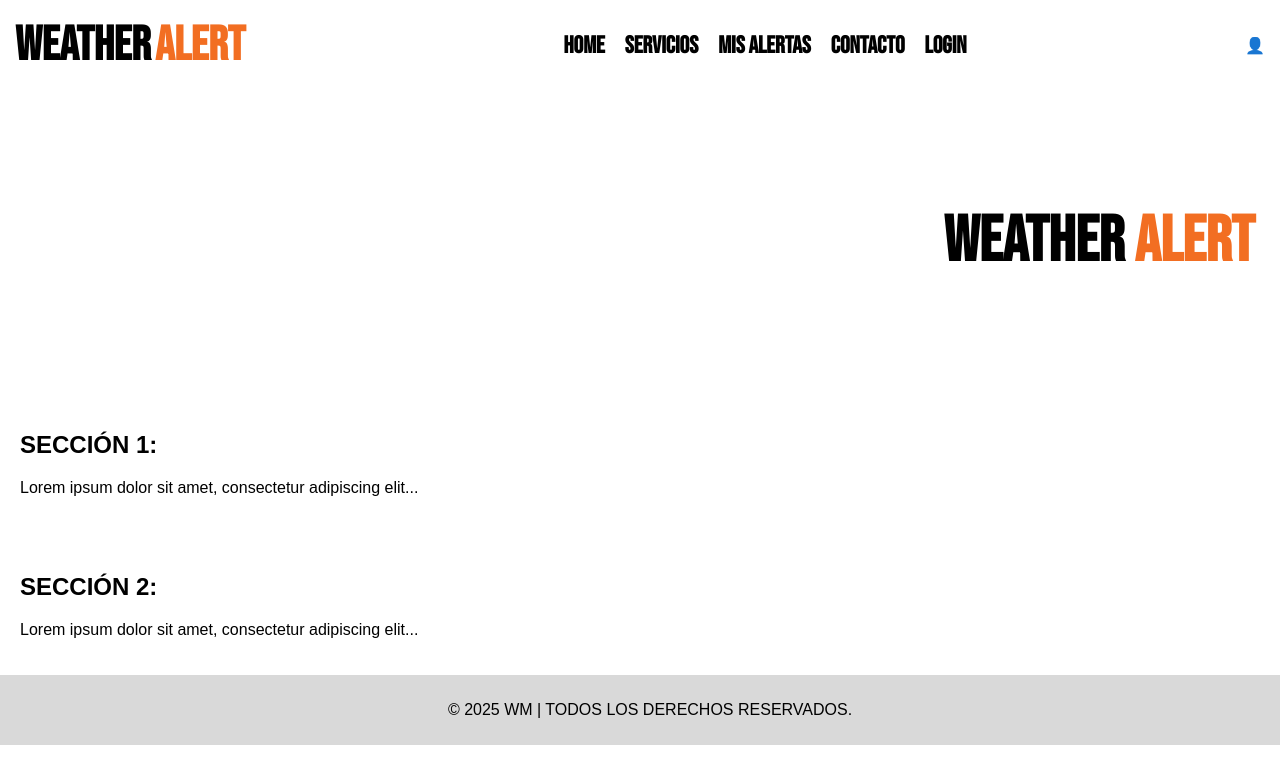
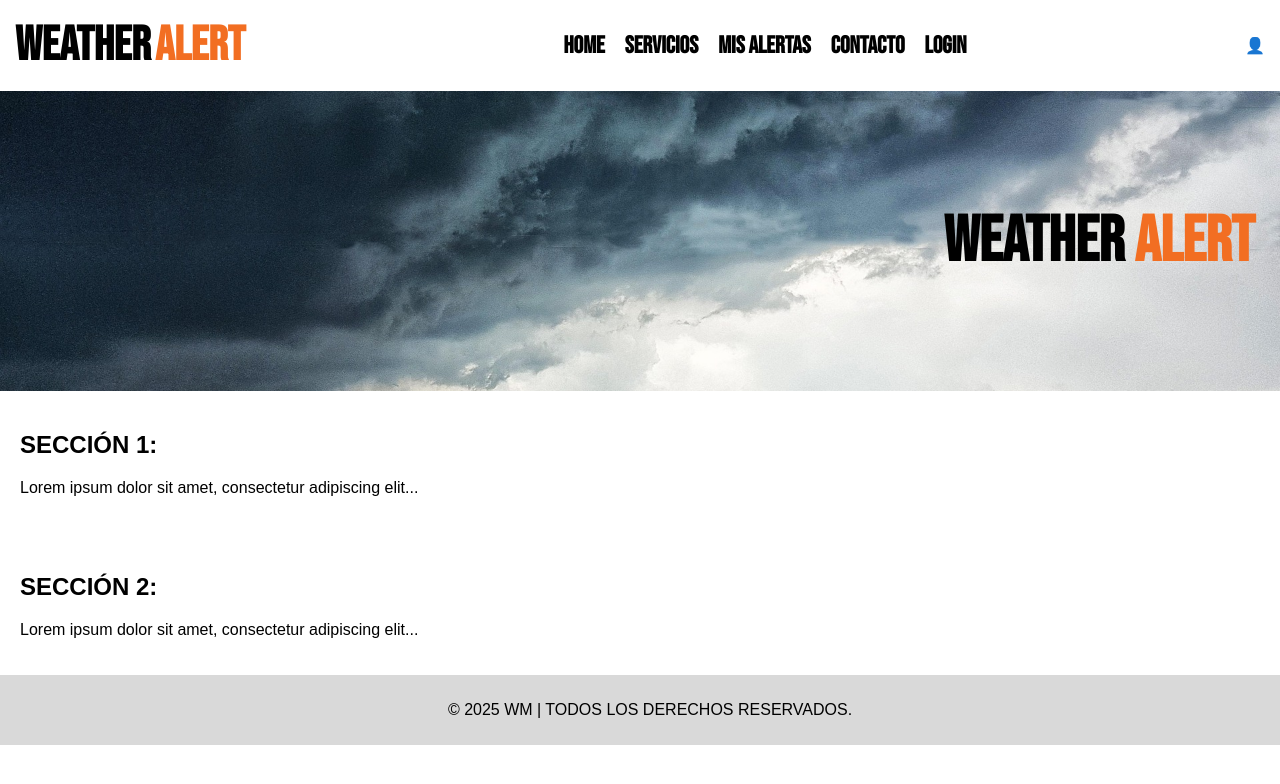
Before and after one commit to ehedeimt/appweatheralert, a website: page frontend/index.html in a window 1280 px wide. Drawn offline with Linux system fonts and the light colour scheme.

Commit message:
actualizar ruta banner

```diff
--- a/frontend/styles.css
+++ b/frontend/styles.css
@@ -50,7 +50,7 @@ nav ul li a {
 
 /*CONFIGURACIÓN DEL BANNER DEBAJO DEL MENÚ*/
 .banner {
-    background: url('../20250401_Intento_Frontend/imagenes/banner.jpg') no-repeat center/cover; /*Cuando lo subas al servidor cambia la ruta a: url('imagenes/banner.jpg')*/
+    background: url('imagenes/banner.jpg') no-repeat center/cover; /*Cuando lo subas al servidor cambia la ruta a: url('imagenes/banner.jpg')*/
     height: 300px;
     display: flex;
     align-items: center;
```
